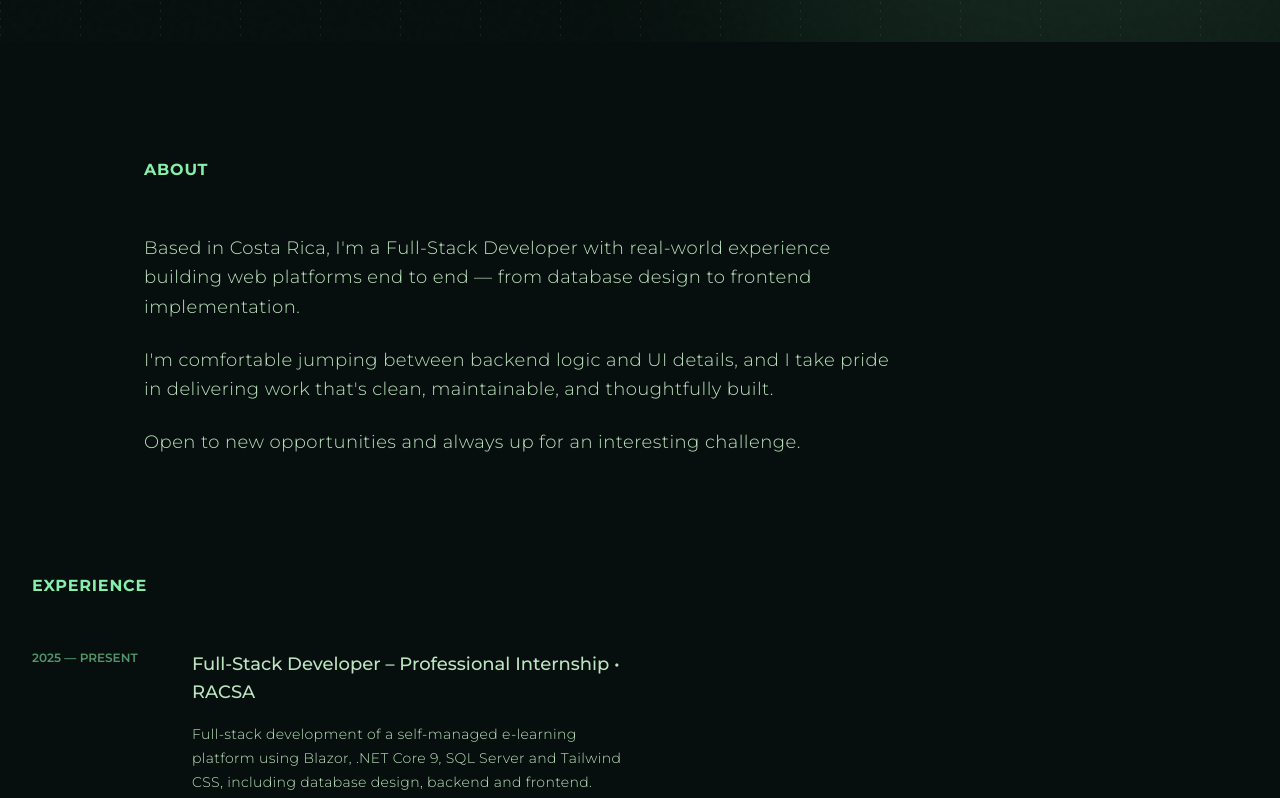
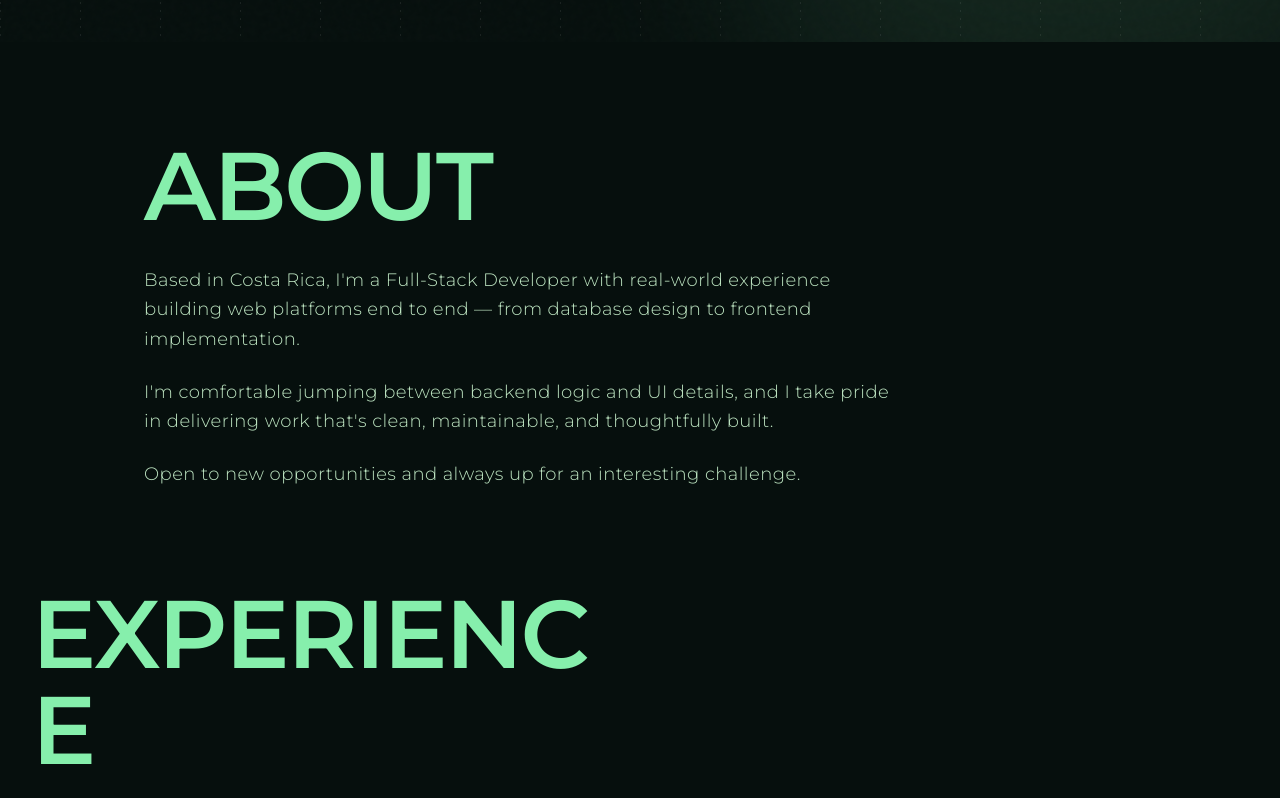
Before and after one commit to AllanRV09/portfolio, a React app: page / in a window 1280 px wide. Shown: the part 758-1556 px from the top of the page. Built offline with nearby package versions, Linux system fonts and the light colour scheme; the HTML template or start-up script is replaced by a standard one.

Commit message:
style: upgrade base components and section animations

```diff
--- /dev/null
+++ b/src/components/SectionLayout.jsx
@@ -0,0 +1,41 @@
+import { motion } from 'framer-motion';
+
+export function SectionLayout({ index, label, children }) {
+  return (
+    <div className="w-full max-w-[76rem] mx-auto px-[clamp(1.25rem,4vw,2.5rem)] grid grid-cols-12 md:gap-x-12 last:mb-0">
+
+      <div className="col-span-12 md:col-span-3 lg:col-span-2 flex items-start">
+        <motion.div
+          initial={{ opacity: 0, x: -15 }}
+          whileInView={{ opacity: 1, x: 0 }}
+          transition={{ duration: 0.6, ease: 'easeOut' }}
+          viewport={{ once: true, amount: 0.4 }}
+          className="group cursor-default"
+        >
+          <p className="text-xs tracking-widest uppercase text-surface/40 flex items-center gap-2">
+
+            <span className="text-surface/20 transition-colors group-hover:text-surface/40">
+              {index}
+            </span>
+
+            <span className="text-surface/10">/</span>
+
+            <span className="text-surface/60 group-hover:text-surface/80 transition-colors">
+              {label}
+            </span>
+          </p>
+        </motion.div>
+      </div>
+
+      <motion.div
+        className="col-span-12 md:col-span-9 lg:col-span-10"
+        initial={{ opacity: 0, y: 20 }}
+        whileInView={{ opacity: 1, y: 0 }}
+        transition={{ duration: 0.7, ease: 'easeOut' }}
+        viewport={{ once: true, amount: 0.2 }}
+      >
+        {children}
+      </motion.div>
+    </div>
+  );
+}
--- a/src/components/SectionTitle.jsx
+++ b/src/components/SectionTitle.jsx
@@ -1,3 +1,46 @@
-export function SectionTitle({ children }) {
-    return <h2 className="mb-4 py-5 font-bold tracking-wider uppercase text-surface">{children}</h2>
+import { motion, useInView } from 'framer-motion';
+import { useRef } from 'react';
+
+export function SectionTitle({ children, className = '' }) {
+  const text = typeof children === 'string' ? children : '';
+
+  const letters = text.split('');
+  const ref = useRef(null);
+  const isInView = useInView(ref, { once: true });
+
+  const variants = {
+    hidden: { opacity: 0, y: 10 },
+    show: (i) => ({
+      opacity: 1,
+      y: 0,
+      transition: {
+        delay: i * 0.04,
+        duration: 0.5,
+        ease: 'easeOut',
+      },
+    }),
+  };
+
+  return (
+    <motion.h2
+      ref={ref}
+      initial="hidden"
+      animate={isInView ? 'show' : 'hidden'}
+      className={
+        "mb-6 text-4xl md:text-5xl lg:text-8xl font-semibold tracking-tight uppercase text-surface " +
+        className
+      }
+    >
+      {letters.map((char, i) => (
+        <motion.span
+          key={i}
+          custom={i}
+          variants={variants}
+          style={{ display: 'inline-block' }}
+        >
+          {char === ' ' ? '\u00A0' : char}
+        </motion.span>
+      ))}
+    </motion.h2>
+  );
 }
```
